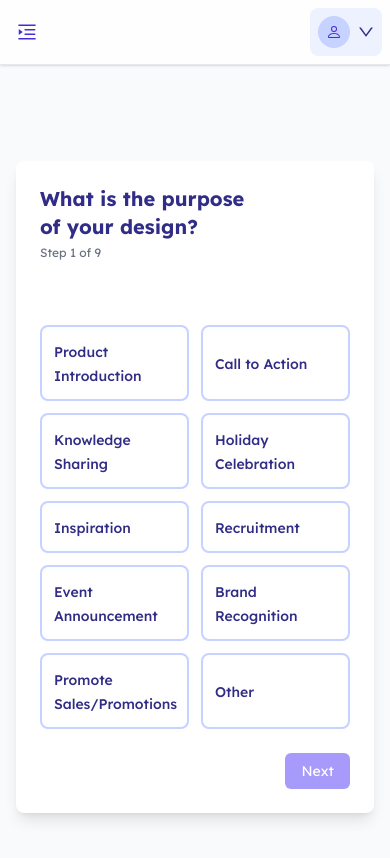
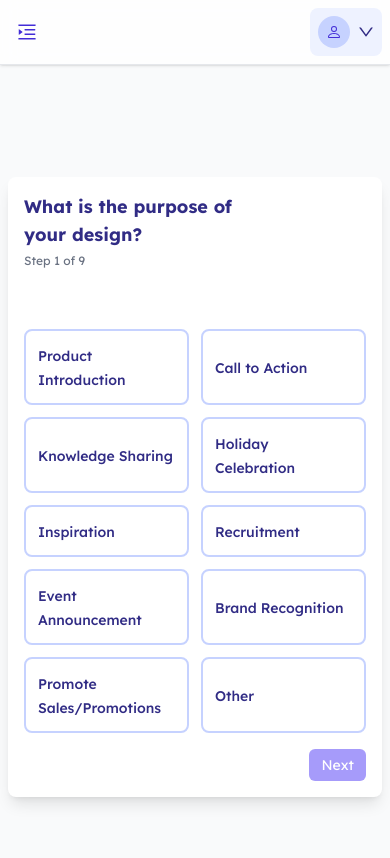
Before and after one commit to qchau0202/Deezii-FE, a React (Vite) app: page /dashboard/generate in a window 390 px wide. Shown: the top 858 px of the page. Built offline with nearby package versions, Linux system fonts and the light colour scheme.

Commit message:
Fixed generation UI responsive

```diff
--- a/src/components/dashboard/ChatSection.jsx
+++ b/src/components/dashboard/ChatSection.jsx
@@ -129,7 +129,7 @@ const ChatSection = () => {
               key={message.id}
               className={`flex ${message.role === "user" ? "justify-end" : "justify-start"}`}
             >
-              <div className={`${message.role === "user" ? "bg-indigo-600 text-white" : "bg-white text-indigo-900 border border-gray-200"} rounded-xl p-3 shadow-sm max-w-[80%]`}>
+              <div className={`${message.role === "user" ? "bg-indigo-600 text-white" : "bg-white text-indigo-900 border border-gray-200"} rounded-xl p-3 shadow-sm max-w-[90%] md:max-w-[80%]`}>
               <div className="flex items-center justify-between mb-3">
                 <div className="flex items-center">
                   <div className={`w-8 h-8 ${message.role === "user" ? "bg-white/20" : "bg-indigo-100"} rounded-full flex items-center justify-center mr-3`}>
@@ -205,7 +205,7 @@ const ChatSection = () => {
               ) : (
                 message.images &&
                 message.images.length > 0 && (
-                  <div className="grid grid-cols-2 gap-3 mt-4">
+                  <div className="grid grid-cols-1 sm:grid-cols-2 gap-3 mt-4">
                     {message.images.map((img, idx) => (
                       <div key={idx} className="relative group">
                         <img
--- a/src/components/dashboard/GenerationSection.jsx
+++ b/src/components/dashboard/GenerationSection.jsx
@@ -486,7 +486,7 @@ const GenerationSection = () => {
     return (
       <motion.div
         key="advanced-confirmation"
-        className="bg-white rounded-lg p-6 shadow-lg"
+        className="bg-white rounded-lg p-4 md:p-6 shadow-lg"
         variants={cardVariants}
         initial="initial"
         animate="animate"
@@ -500,7 +500,7 @@ const GenerationSection = () => {
               transition={{ duration: 0.4 }}
               className="w-2/3"
             >
-              <h2 className="text-xl font-semibold text-indigo-900">
+              <h2 className="text-lg md:text-xl font-semibold text-indigo-900">
                 {t.advancedOptionsConfirmation.title}
               </h2>
               <p className="text-xs text-gray-500 mt-1">
@@ -524,7 +524,7 @@ const GenerationSection = () => {
 
         <motion.div className="space-y-4" variants={containerVariants}>
           <div className="text-center mb-6">
-            <h3 className="text-base font-medium text-gray-700 mb-2">
+            <h3 className="text-sm md:text-base font-medium text-gray-700 mb-2">
               {t.advancedOptionsConfirmation.subtitle}
             </h3>
             <p className="text-sm text-gray-500 mb-2">
@@ -544,13 +544,13 @@ const GenerationSection = () => {
         >
           <button
             onClick={handleSkipAdvanced}
-            className="bg-gray-500 hover:bg-gray-600 text-white px-6 py-3 rounded-md text-sm font-medium"
+            className="bg-gray-500 hover:bg-gray-600 text-white px-4 py-2 md:px-6 md:py-3 rounded-md text-sm font-medium"
           >
             {t.advancedOptionsConfirmation.skip}
           </button>
           <button
             onClick={handleContinueAdvanced}
-            className="bg-indigo-600 hover:bg-indigo-700 text-white px-6 py-3 rounded-md text-sm font-medium"
+            className="bg-indigo-600 hover:bg-indigo-700 text-white px-4 py-2 md:px-6 md:py-3 rounded-md text-sm font-medium"
           >
             {t.advancedOptionsConfirmation.continue}
           </button>
@@ -563,7 +563,7 @@ const GenerationSection = () => {
     return (
       <motion.div
         key="review"
-        className="bg-white rounded-lg p-6 shadow-lg"
+        className="bg-white rounded-lg p-4 md:p-6 shadow-lg"
         variants={cardVariants}
         initial="initial"
         animate="animate"
@@ -577,7 +577,7 @@ const GenerationSection = () => {
               transition={{ duration: 0.4 }}
               className="w-2/3"
             >
-              <h2 className="text-xl font-semibold text-indigo-900">
+              <h2 className="text-lg md:text-xl font-semibold text-indigo-900">
                 {t.review.title}
               </h2>
               <p className="text-xs text-gray-500 mt-1">
@@ -601,7 +601,7 @@ const GenerationSection = () => {
 
         <motion.div className="space-y-3" variants={containerVariants}>
           <div className="text-center mb-4">
-            <h3 className="text-base font-medium text-gray-700 mb-2">
+            <h3 className="text-sm md:text-base font-medium text-gray-700 mb-2">
               {t.review.subtitle}
             </h3>
             <p className="text-xs text-gray-500">
@@ -626,14 +626,14 @@ const GenerationSection = () => {
         </motion.div>
 
         <motion.div
-          className="flex justify-end mt-6"
+          className="flex justify-end mt-4 md:mt-6"
           initial={{ opacity: 0, y: 20 }}
           animate={{ opacity: 1, y: 0 }}
           transition={{ duration: 0.4, delay: 0.2 }}
         >
           <button
             onClick={handleGenerate}
-            className="bg-indigo-600 hover:bg-indigo-700 text-white px-8 py-3 rounded-md text-sm font-medium"
+            className="bg-indigo-600 hover:bg-indigo-700 text-white px-6 py-2 md:px-8 md:py-3 rounded-md text-sm font-medium"
           >
             {t.generate}
           </button>
@@ -644,12 +644,12 @@ const GenerationSection = () => {
 
   return (
     <motion.div
-      className="h-screen flex flex-col justify-center items-center bg-gray-50 p-4"
+      className="h-screen flex flex-col justify-center items-center bg-gray-50 p-2 md:p-4"
       variants={containerVariants}
       initial="initial"
       animate="animate"
     >
-      <div className="w-full max-w-2xl">
+      <div className="w-full max-w-xl md:max-w-2xl">
         <AnimatePresence mode="wait">
           {showReview ? (
             renderReviewStep()
@@ -658,7 +658,7 @@ const GenerationSection = () => {
           ) : (
             <motion.div
               key={`step-${currentStep}`}
-              className="bg-white rounded-lg p-6 shadow-lg"
+              className="bg-white rounded-lg p-4 md:p-6 shadow-lg"
               variants={cardVariants}
               initial="initial"
               animate="animate"
@@ -672,7 +672,7 @@ const GenerationSection = () => {
                     transition={{ duration: 0.4 }}
                     className="w-2/3"
                   >
-                    <h2 className="text-xl font-semibold text-indigo-900">
+                    <h2 className="text-lg md:text-xl font-semibold text-indigo-900">
                       {isAdvancedStep ? t.advancedOptions : t.questions[key]}
                     </h2>
                     <p className="text-xs text-gray-500 mt-1">
@@ -689,7 +689,7 @@ const GenerationSection = () => {
                     >
                       <button
                         onClick={handleBack}
-                        className="flex items-center bg-indigo-600 hover:bg-indigo-700 text-white text-xs px-3 py-1.5 rounded-md"
+                        className="flex items-center bg-indigo-600 hover:bg-indigo-700 text-white text-xs px-2.5 py-1.5 md:px-3 md:py-1.5 rounded-md"
                       >
                         {t.back}
                       </button>
@@ -697,14 +697,14 @@ const GenerationSection = () => {
                   )}
                 </div>
                 <motion.div
-                  className="flex flex-wrap gap-2 mb-3 min-h-[1.75rem]"
+                  className="flex flex-wrap gap-1.5 md:gap-2 mb-2 md:mb-3 min-h-[1.5rem] md:min-h-[1.75rem]"
                   variants={containerVariants}
                 >
                   <AnimatePresence>
                     {flatSelectedTags.map(({ stepKey, tag }) => (
                       <motion.div
                         key={tag}
-                        className="bg-indigo-100 text-indigo-700 px-2 py-0.5 rounded-full text-xs flex items-center"
+                        className="bg-indigo-100 text-indigo-700 px-1.5 py-0.5 md:px-2 rounded-full text-[10px] md:text-xs flex items-center"
                         variants={tagVariants}
                         initial="initial"
                         animate="animate"
@@ -713,7 +713,7 @@ const GenerationSection = () => {
                         <span>{getTagLabel(tag)}</span>
                         <button
                           onClick={() => handleRemoveTag(stepKey, tag)}
-                          className="ml-1.5 text-indigo-500 hover:text-indigo-800"
+                          className="ml-1 text-indigo-500 hover:text-indigo-800"
                         >
                           <BsX />
                         </button>
@@ -722,7 +722,7 @@ const GenerationSection = () => {
                     {flatInputValues.map(({ stepKey, value }) => (
                       <motion.div
                         key={stepKey}
-                        className="bg-green-100 text-green-700 px-2 py-0.5 rounded-full text-xs flex items-center"
+                        className="bg-green-100 text-green-700 px-1.5 py-0.5 md:px-2 rounded-full text-[10px] md:text-xs flex items-center"
                         variants={tagVariants}
                         initial="initial"
                         animate="animate"
@@ -735,7 +735,7 @@ const GenerationSection = () => {
                             delete newInputValues[stepKey];
                             setInputValues(newInputValues);
                           }}
-                          className="ml-1.5 text-green-500 hover:text-green-800"
+                          className="ml-1 text-green-500 hover:text-green-800"
                         >
                           <BsX />
                         </button>
@@ -748,7 +748,7 @@ const GenerationSection = () => {
               {renderStepContent()}
 
               <motion.div
-                className="flex justify-between mt-6"
+                className="flex justify-between mt-4 md:mt-6"
                 initial={{ opacity: 0, y: 20 }}
                 animate={{ opacity: 1, y: 0 }}
                 transition={{ duration: 0.4, delay: 0.2 }}
@@ -760,7 +760,7 @@ const GenerationSection = () => {
                   <button
                     onClick={handleNextStep}
                     disabled={!canProceed()}
-                    className="bg-indigo-600 hover:bg-indigo-700 text-white px-4 py-2 rounded-md disabled:opacity-50 disabled:cursor-not-allowed text-sm"
+                    className="bg-indigo-600 hover:bg-indigo-700 text-white px-3 py-1.5 md:px-4 md:py-2 rounded-md disabled:opacity-50 disabled:cursor-not-allowed text-sm"
                   >
                     {isLastStep ? "Review" : "Next"}
                   </button>
```
